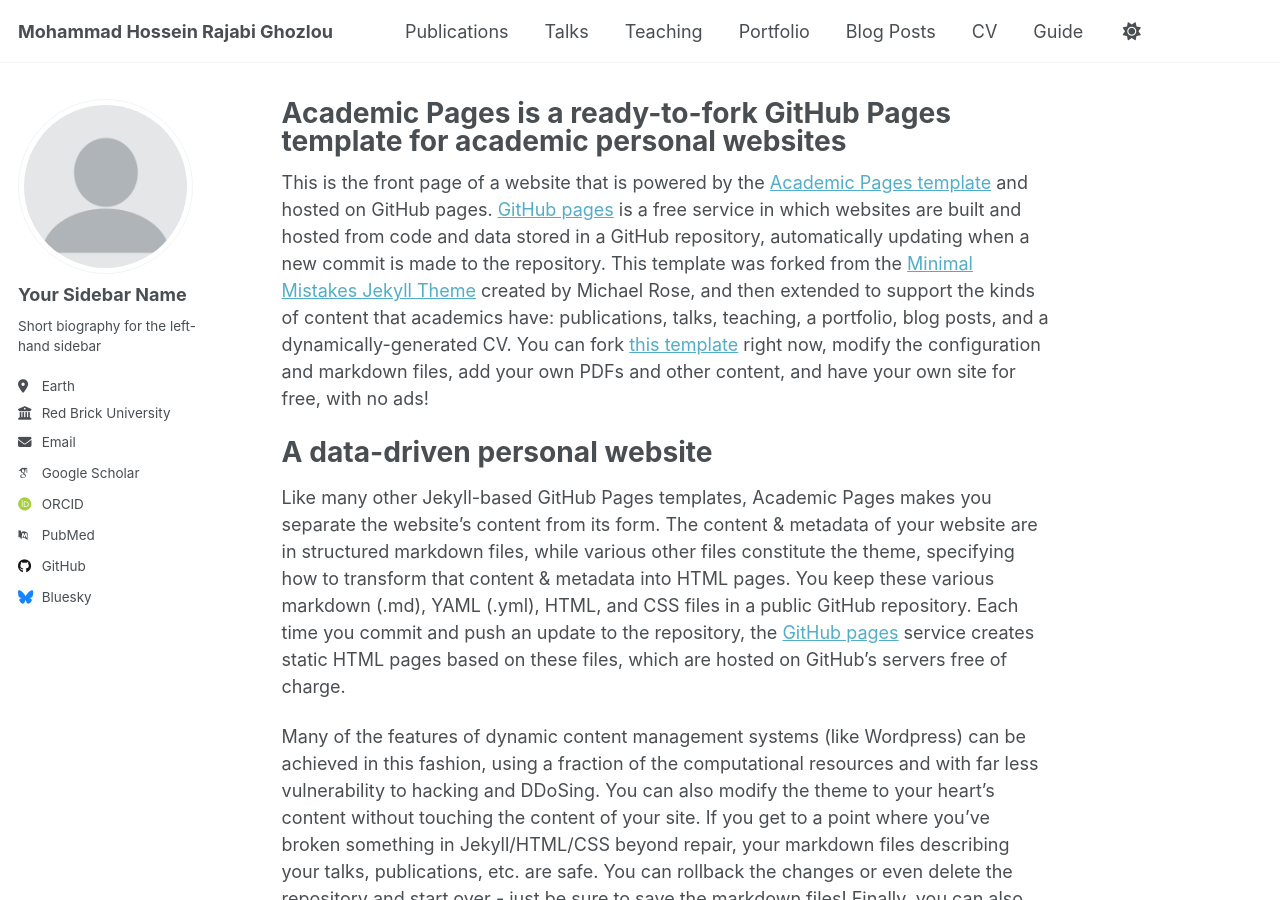
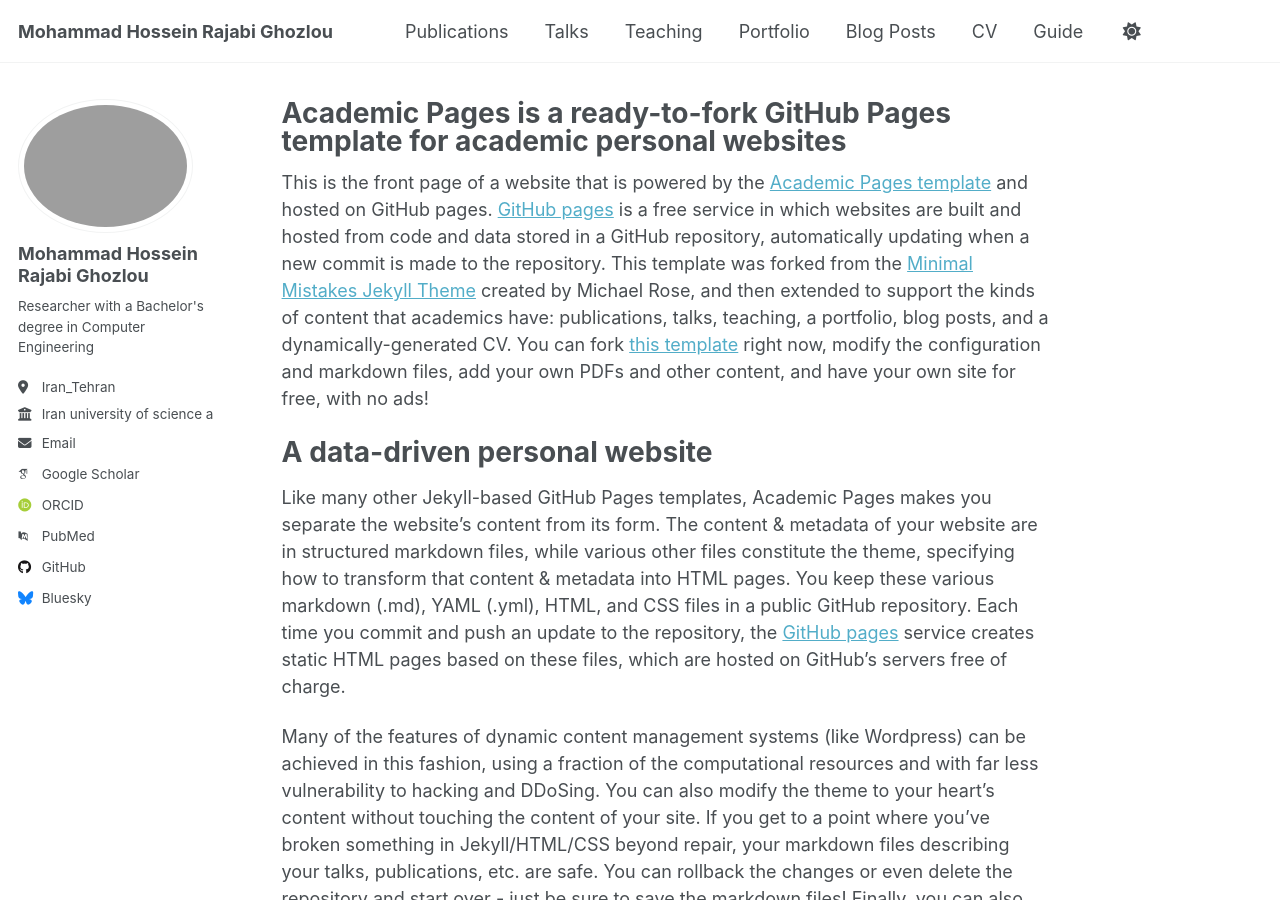
Before and after one commit to rajabi78/rajabi-ghozlou.github.io, a Jekyll site: the page built from _pages/about.md, in a window 1280 px wide and 900 px high. Built offline with Jekyll 4.4.1, drawn with Linux system fonts in a browser that asks for light colours; some web fonts are replaced.

Commit message:
Update _config.yml

```diff
--- a/_config.yml
+++ b/_config.yml
@@ -22,14 +22,14 @@ repository               : "academicpages/academicpages.github.io"
 #               Additional customization can be done by editing /_includes/author-profile.html
 author:
   # Biographic information
-  avatar           : "profile.png"
-  name             : "Your Sidebar Name"
+  avatar           : "rajabi2.png"
+  name             : "Mohammad Hossein Rajabi Ghozlou"
   pronouns         : # example: "she/her"
-  bio              : "Short biography for the left-hand sidebar"
-  location         : "Earth"
-  employer         : "Red Brick University"
+  bio              : "Researcher with a Bachelor's degree in Computer Engineering"
+  location         : "Iran_Tehran"
+  employer         : "Iran university of science and technology"
   uri              : # URL
-  email            : "none@example.org"
+  email            : "rajabi.ghozlou@gmail.com"
 
   # Academic websites
   academia         : # URL
```
